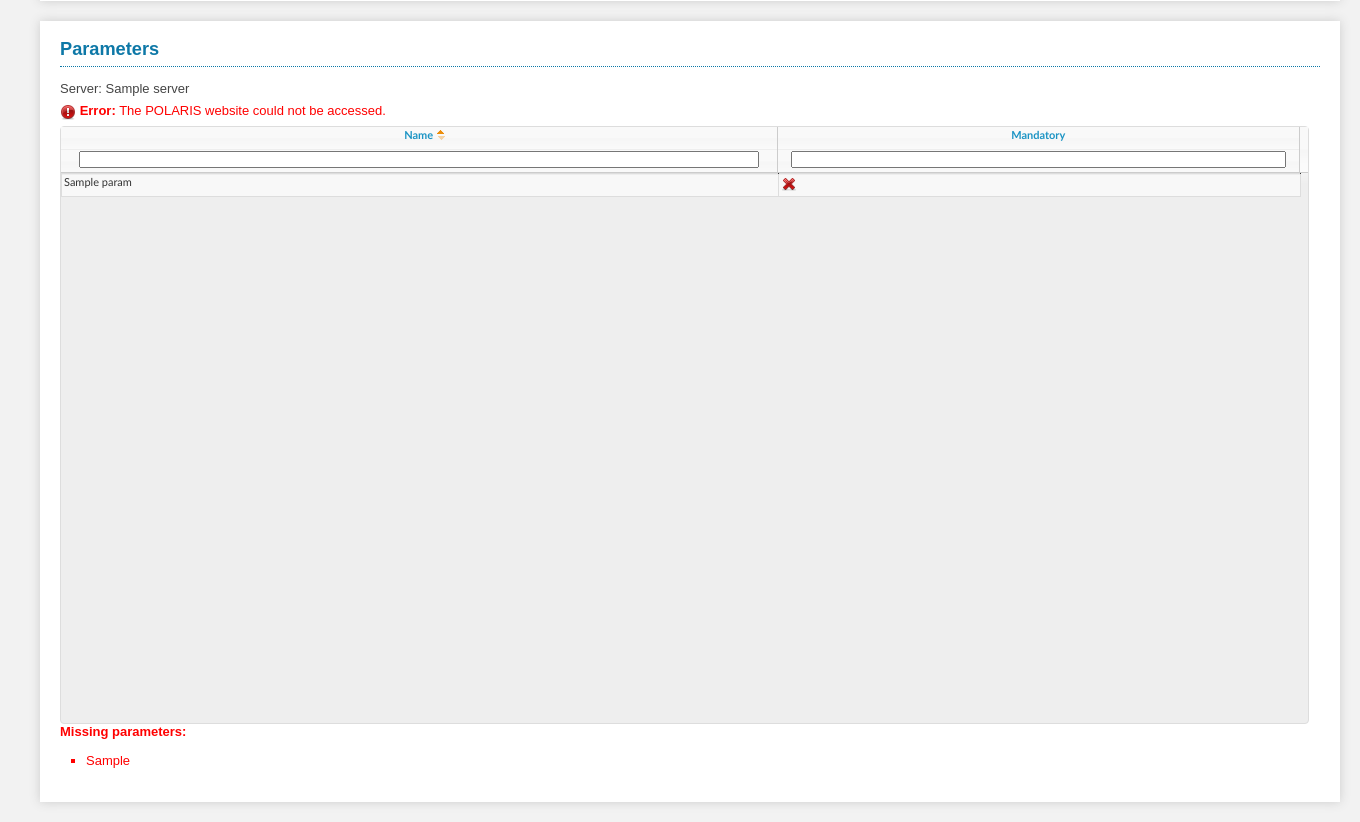
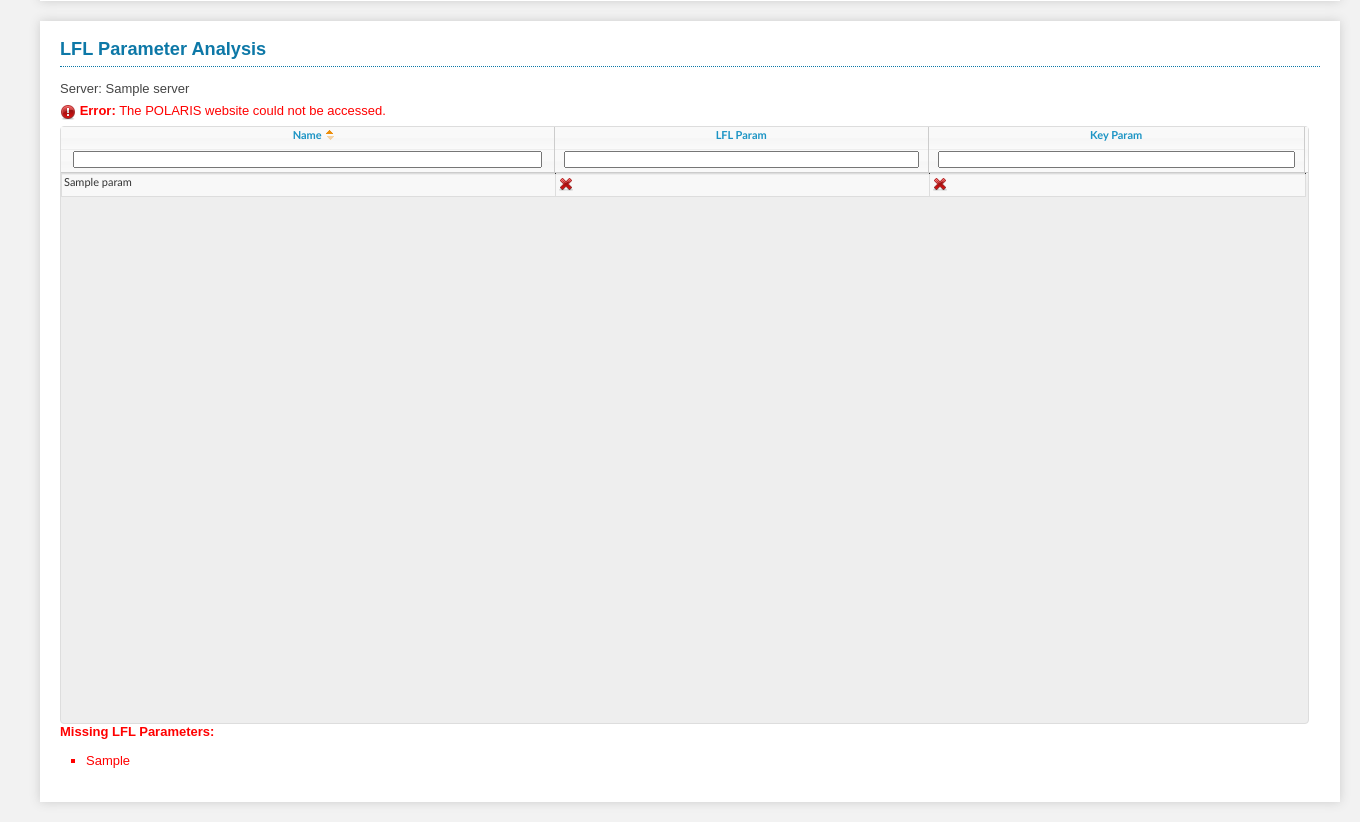
Before and after one commit to le01phuo/FlightDataParameterTree, a Python web app: template templates/spacetree.html in a window 1360 px wide. Shown: the part 919-1741 px from the top of the page. Run offline with Jinja, Linux system fonts and the light colour scheme; the template is opened without the code that fills it: most values are stand-ins (such as "Sample title", 1, 10 or a date in 2020); lists and menus that the app fills with data are empty.

Commit message:
modified spacetree to analyse lfl parameters and not all derived nodes from spanning tree etc. within bottom table.

```diff
--- a/templates/spacetree.html
+++ b/templates/spacetree.html
@@ -123,7 +123,7 @@
 </div>
 
 <div id="parameters">
-<h1>Parameters</h1>
+<h1>LFL Parameter Analysis</h1>
 <p>Server: {{server}}</p>
 {% if not polaris_query %}
 <p class="error"><img src="../_assets/img/exclamation-red.png"> <strong>Error:</strong> The POLARIS website could not be accessed.</p>
@@ -135,7 +135,8 @@
 {% if polaris_query %}
 <th>Description</th>
 {% endif %}
-<th>Mandatory</th>
+<th>LFL Param</th>
+<th>Key Param</th>
 {% if polaris_query %}
 <th>Database</th>
 <th>Limits</th>
@@ -149,7 +150,8 @@
 {% if polaris_query %}
 <td>{{ param.description }}</td>
 {% endif %}
-<td><img src="../_assets/img/{% if param.mandatory == True %}tick.png{% else %}cross.png{% endif %}"></td>
+<td><img src="../_assets/img/{% if param.lfl == True %}tick.png{% else %}cross.png{% endif %}"></td>
+<td><img src="../_assets/img/{% if param.key == True %}tick.png{% else %}cross.png{% endif %}"></td>
 {% if polaris_query %}
 <td><img src="../_assets/img/{% if param.database == True %}tick.png{% else %}cross.png{% endif %}"></td>
 <td><img src="../_assets/img/{% if param.limits == True %}tick.png{% else %}cross.png{% endif %}"></td>
@@ -159,9 +161,9 @@
 </tbody>
 </table>
 <div id="parameter-list-pager"></div>
-{% if missing_params %}
-<p class="error"><strong>Missing parameters:</strong>
-<ul>{% for missing_param in missing_params %}<li class="error">{{ missing_param }}</li>{% endfor %}</ul></p>
+{% if missing_lfl_params %}
+<p class="error"><strong>Missing LFL Parameters:</strong>
+<ul>{% for missing_param in missing_lfl_params %}<li class="error">{{ missing_param }}</li>{% endfor %}</ul></p>
 {% endif %}
 
 
```
Also changed, not shown: server.py (+22 -11 lines), 2 other files.
